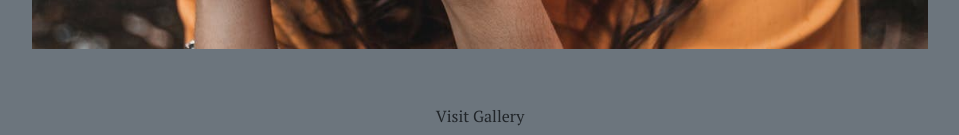
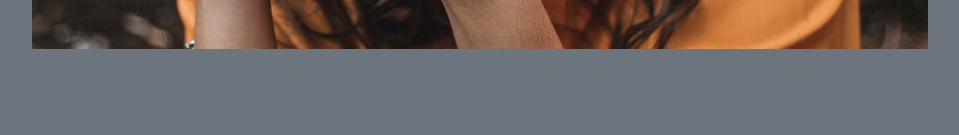
Before and after one commit to syjem/me.artist, a Flask app: page /about in a window 1280 px wide. Shown: the part 1418-1553 px from the top of the page, without its empty margins (160-1119 px from the left). After the commit the page ends 1467 px from the top, so only its background shows below. Run offline with Flask 3, Linux system fonts and the light colour scheme.

Commit message:
delete gallery url_for('gallery')

```diff
--- a/templates/about.html
+++ b/templates/about.html
@@ -22,5 +22,4 @@
     <div class="seventy-percent-div mt-5">
         <img src="static/imgs/pexels-photo-girl.jpg" alt="" class="img-fluid">
     </div>
-    <a href="{{ url_for('gallery') }}" class="btn mt-5">Visit Gallery</a>
 {% endblock %}
```
